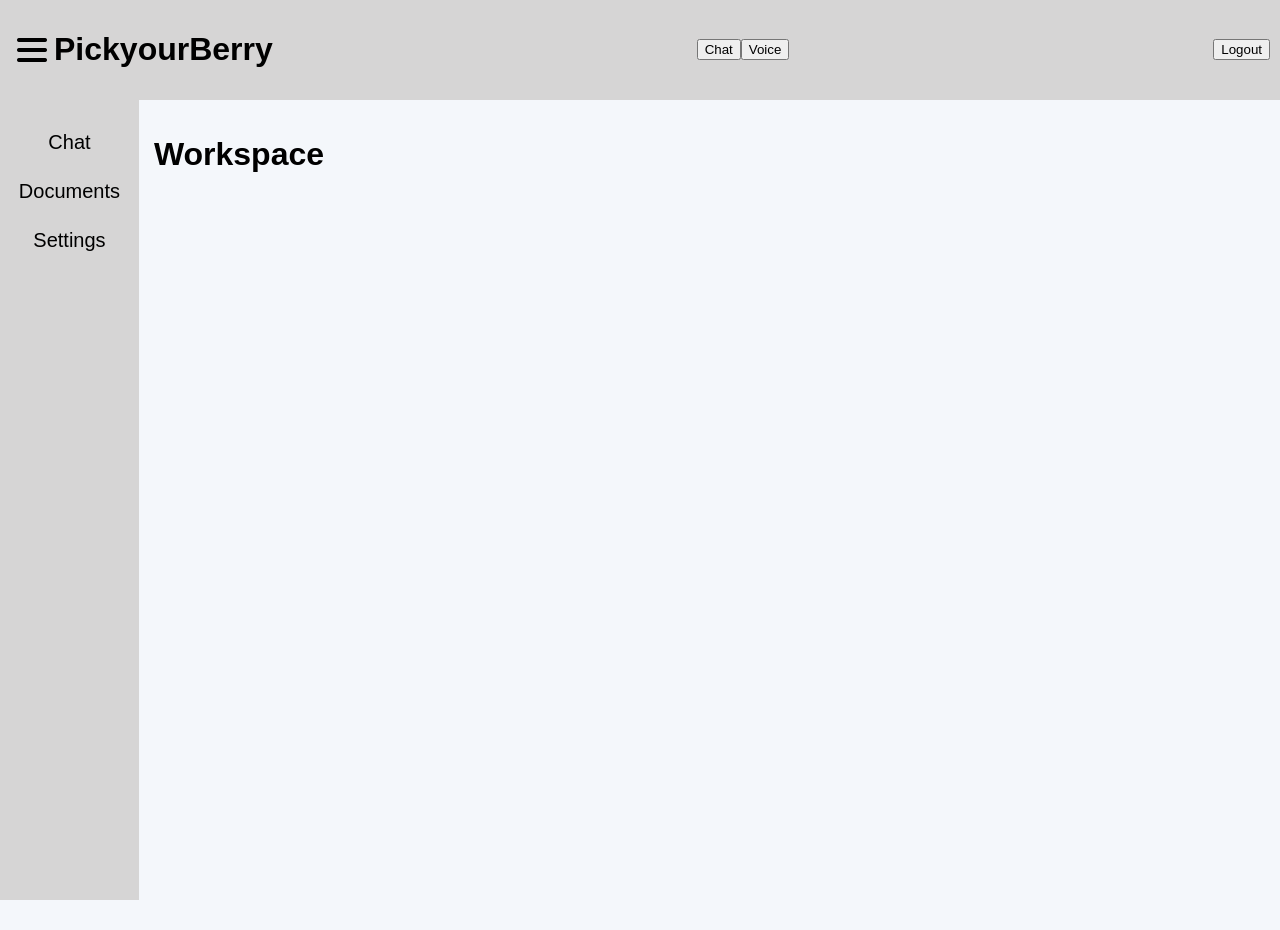
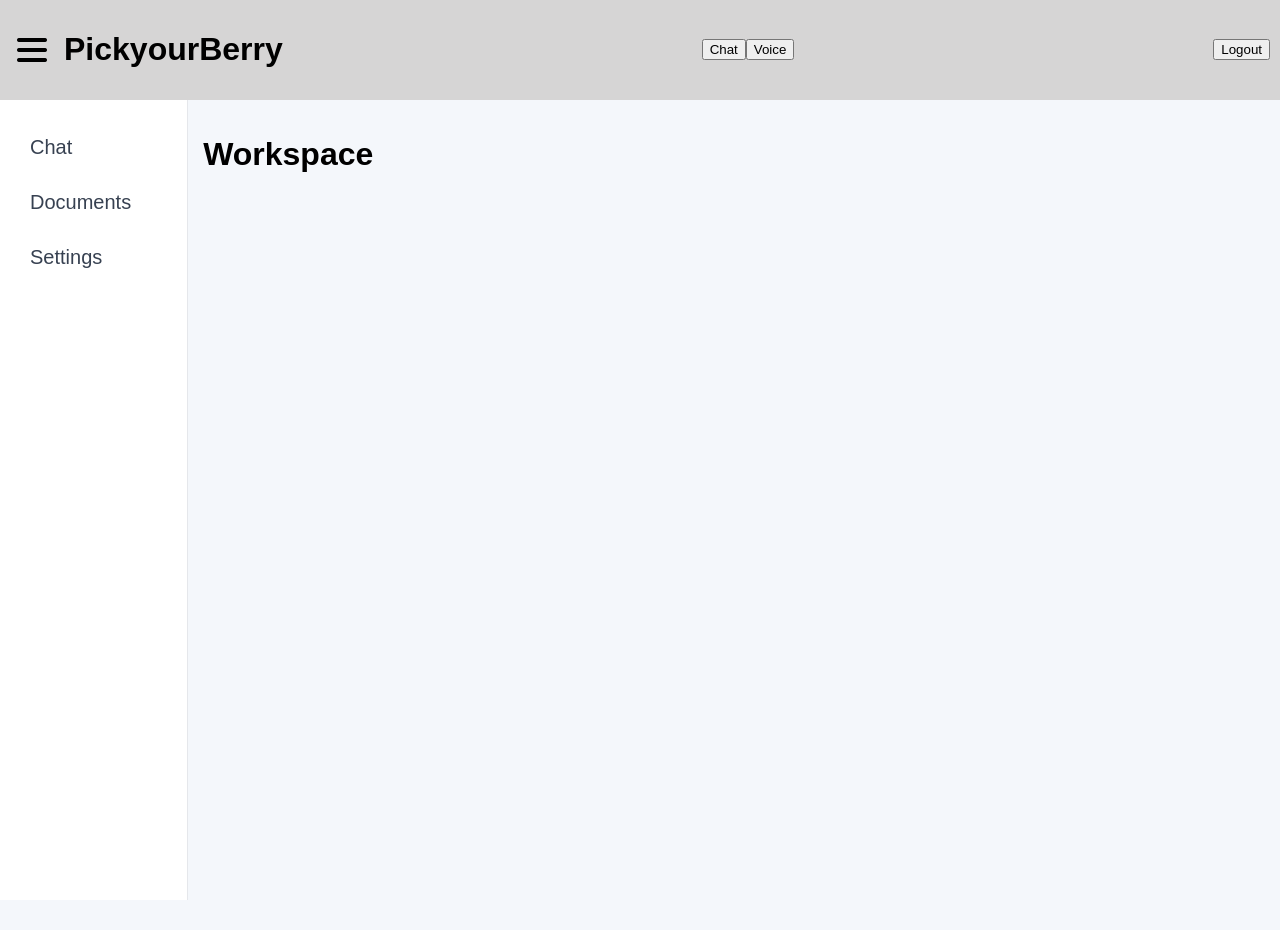
Before and after one commit to Sanjay16C/PickYourBerry, a React (Create React App) app in the folder client/: page /home in a window 1280 px wide. Built offline with nearby package versions, Linux system fonts and the light colour scheme; no server answers; sample sign-in values are in the browser's storage.

Commit message:
Add profile and chat history

```diff
--- a/client/src/components/home-components/navbar.css
+++ b/client/src/components/home-components/navbar.css
@@ -10,12 +10,19 @@
 .left-navbar {
     display: flex;
     flex-direction: row;
+    align-items: center;
+    gap: 10px;
 }
 
 .navbar-menu-button,
 .ham-btn-img {
     border: none;
     background: transparent;
+    cursor: pointer;
+}
+
+.navbar button {
+    cursor: pointer;
 }
 
 .ham-btn-img {
--- a/client/src/components/home-components/sidebar.css
+++ b/client/src/components/home-components/sidebar.css
@@ -1,26 +1,42 @@
-.sidebar{
-    background-color: rgb(214, 213, 213);
-    height: 100dvh;
-    width: 20dvh;
-    padding: 30px 0px;
+.sidebar {
+  width: 220px;
+  height: 100vh;
+  background: #ffffff;
+  border-right: 1px solid #e5e7eb;
+  padding: 24px 16px;
+  box-sizing: border-box;
 }
 
 .list {
-    display: flex;
-    flex-direction: column;
-    justify-content: center;
-    align-items: space-around;
-    width: 100%;
-    gap: 24px;
+  display: flex;
+  flex-direction: column;
+  gap: 8px;
 }
 
-.list button{
-    font-size: 20px;
-    background-color: transparent;
-    border: none;
+.list button {
+  width: 100%;
+  padding: 12px 14px;
+  border: none;
+  border-radius: 8px;
+  background: transparent;
+  color: #374151;
+  font-size: 15px;
+  text-align: left;
+  cursor: pointer;
+  transition: all 0.2s ease;
 }
 
-.list button:hover{
-    border: 1px solid black;
+.list button:hover {
+  background: #f3f4f6;
+  color: #111827;
+}
+
+.list button:active {
+  background: #e5e7eb;
+}
+
+#Text-Style{
+    font-size:20px;
+    font-family: Arial, Helvetica, sans-serif;
 
 }
--- a/client/src/components/home-components/sidebar.tsx
+++ b/client/src/components/home-components/sidebar.tsx
@@ -4,9 +4,9 @@ const Sidebar = () => {
     return (
     <div className="sidebar">
         <div className="list">
-            <button>Chat</button>
-            <button>Documents</button>
-            <button>Settings</button>
+            <button id="Text-Style">Chat</button>
+            <button id="Text-Style">Documents</button>
+            <button id="Text-Style">Settings</button>
         </div>
     </div>
     );
```
Also changed, not shown: 2 other files (tests, documents, lock files or other folders).
